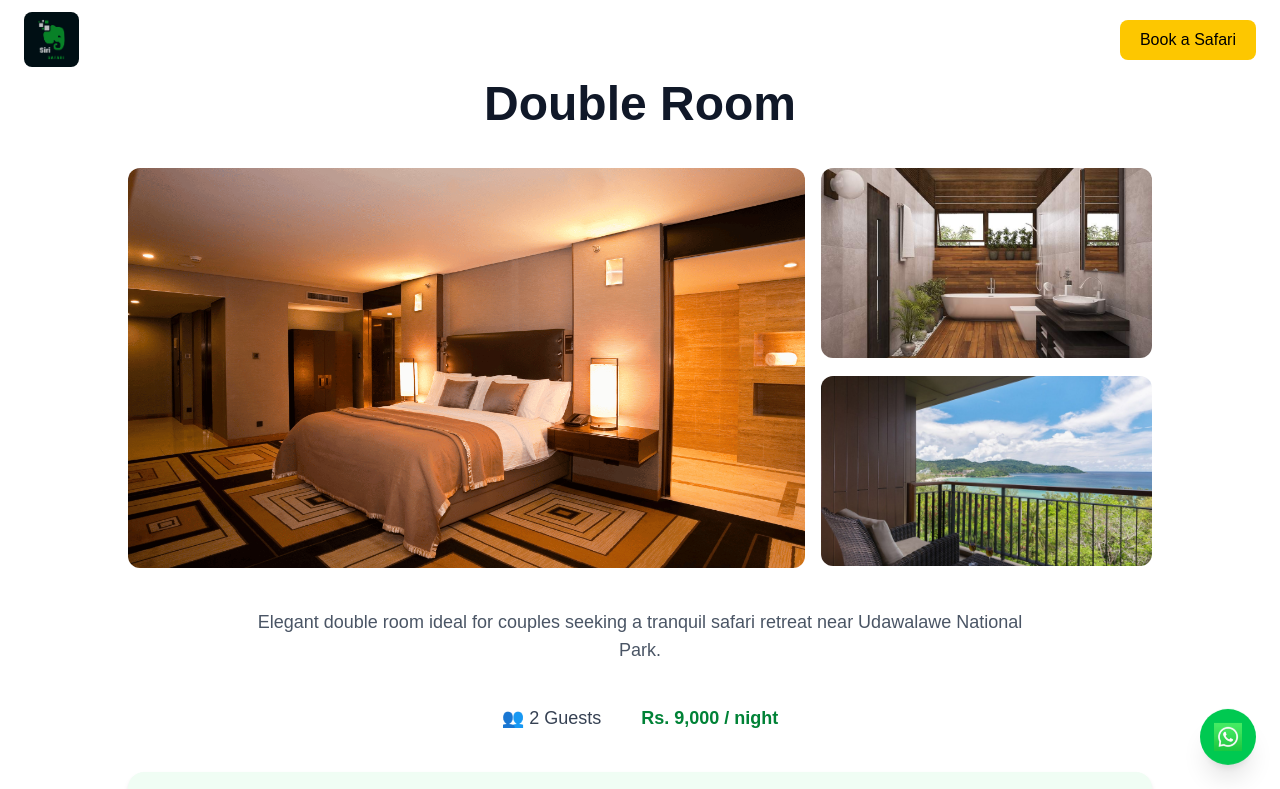
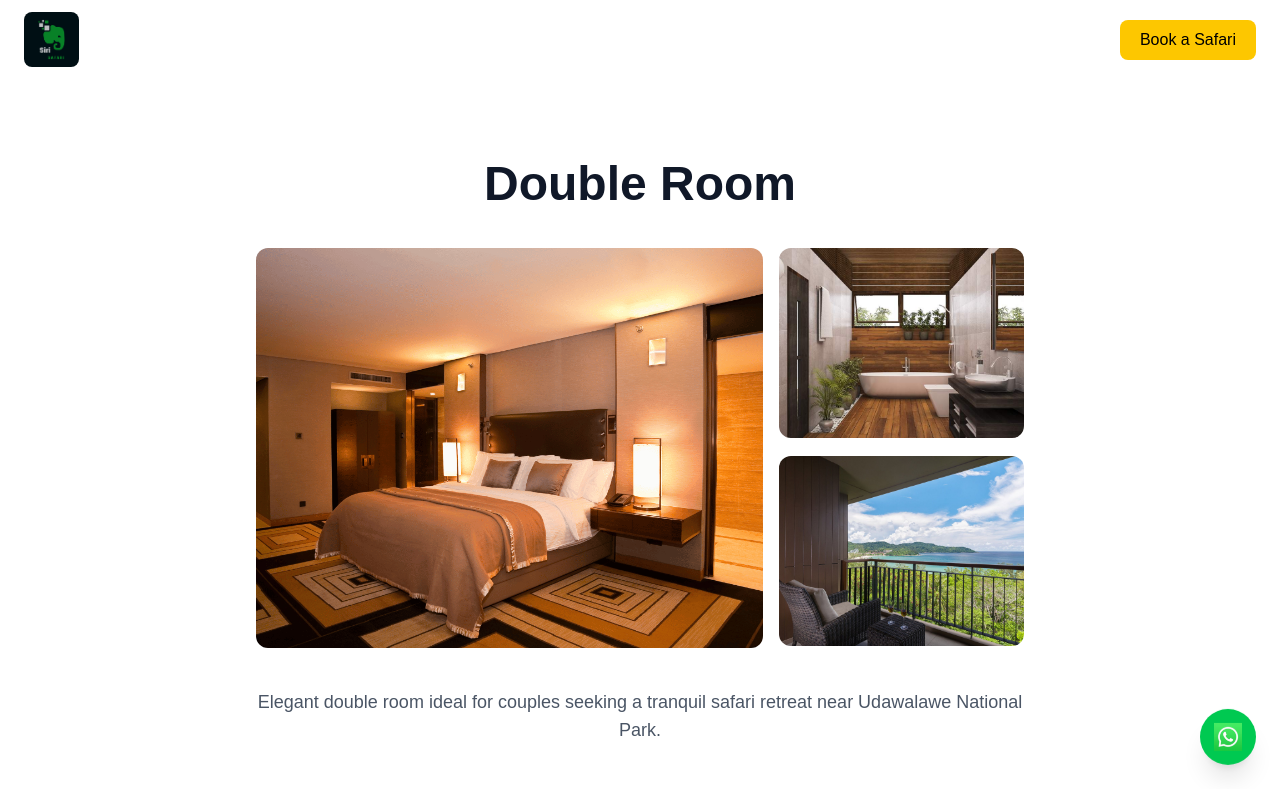
Before and after one commit to lochana2002/safari-booking, a Next.js app: page /homestay/double-room in a window 1280 px wide. Shown: the top 789 px of the page. Built offline with nearby package versions, Linux system fonts and the light colour scheme.

Commit message:
feat:add FadeInSection component

```diff
--- a/app/homestay/[room]/page.tsx
+++ b/app/homestay/[room]/page.tsx
@@ -1,6 +1,7 @@
 import Image from "next/image";
 import { notFound } from "next/navigation";
 import { homestayRooms } from "@/lib/homestayRooms";
+import FadeInSection from "@/components/FadeInSection";
 
 export function generateStaticParams() {
   return Object.keys(homestayRooms).map((key) => ({
@@ -26,6 +27,7 @@ export default async function RoomDetailPage({
   return (
     <main className="bg-white min-h-screen flex items-center justify-center px-6 py-20">
 
+      <FadeInSection>
       {/* CENTER CONTAINER */}
       <div className="max-w-5xl w-full text-center space-y-10">
 
@@ -61,7 +63,6 @@ export default async function RoomDetailPage({
   </div>
 
 </div>
-
         {/* DESCRIPTION */}
         <p className="text-gray-600 text-lg max-w-3xl mx-auto">
           {data.description}
@@ -105,8 +106,8 @@ export default async function RoomDetailPage({
         >
           Book via WhatsApp
         </a>
-
       </div>
+      </FadeInSection>
     </main>
   );
 }
--- /dev/null
+++ b/components/FadeInSection.tsx
@@ -0,0 +1,26 @@
+"use client";
+
+import { motion } from "framer-motion";
+
+export default function FadeInSection({ children }: any) {
+  const fadeInUp = {
+    hidden: { opacity: 0, y: 50 },
+    show: {
+      opacity: 1,
+      y: 0,
+      transition: { duration: 0.8 },
+    },
+  };
+
+  return (
+    <motion.section
+      variants={fadeInUp}
+      initial="hidden"
+      whileInView="show"
+      viewport={{ once: true }}
+      className="max-w-7xl mx-auto px-6 py-20 space-y-10"
+    >
+      {children}
+    </motion.section>
+  );
+}
```
